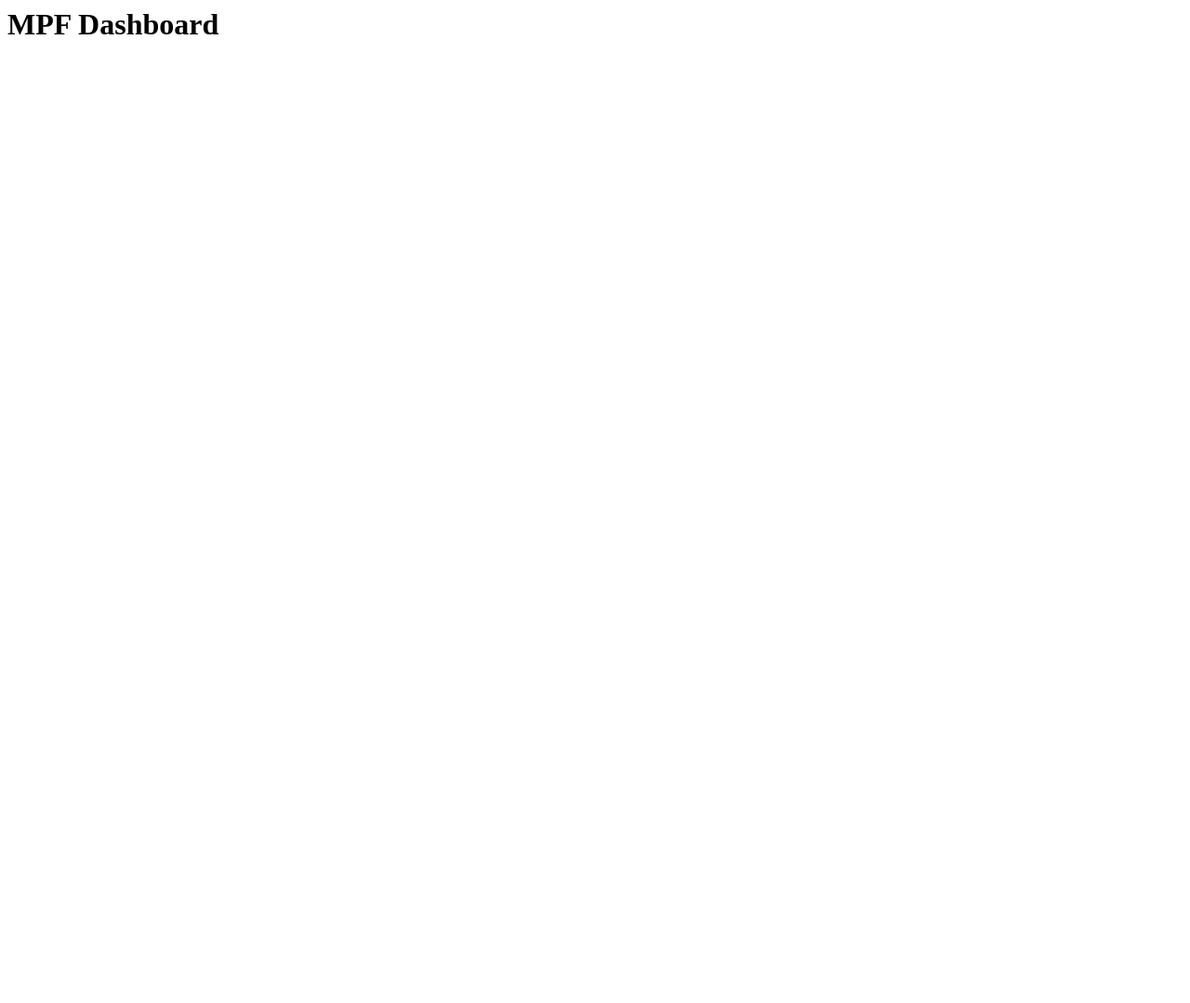
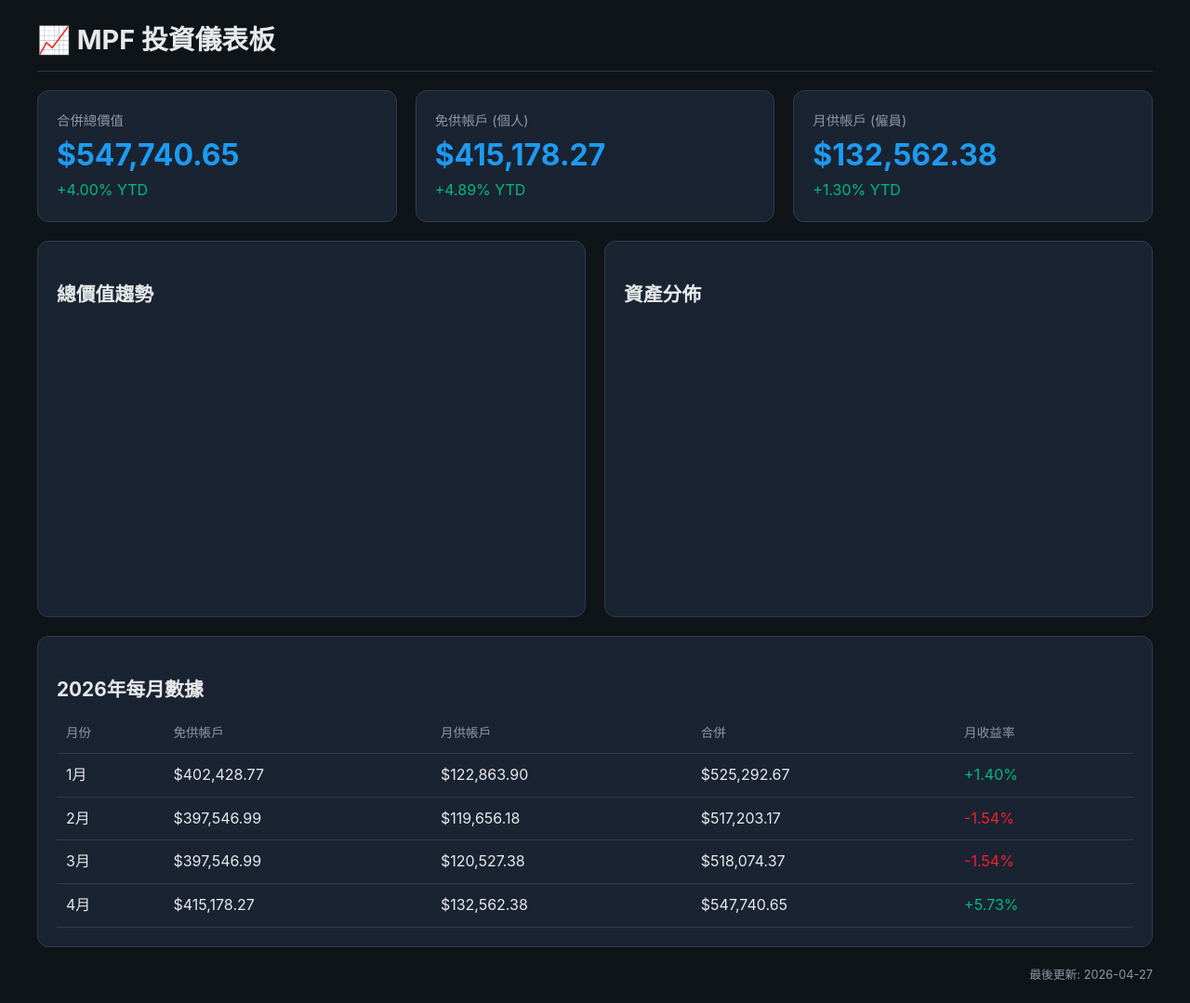
Before and after one commit to stephenclt23/mpf-dashboard, a plain HTML site: page index.html in a window 1280 px wide. Shown: the whole page at 93% size. Before the commit the page ends 800 px from the top, so only its background shows below. Drawn offline with nearby package versions, Linux system fonts and the light colour scheme.

Commit message:
Restore full dashboard

```diff
--- a/index.html
+++ b/index.html
@@ -1 +1,118 @@
-<html><body><h1>MPF Dashboard</h1></body></html>
+<!DOCTYPE html>
+<html lang="zh-HK">
+<head>
+  <meta charset="UTF-8">
+  <meta name="viewport" content="width=device-width, initial-scale=1.0">
+  <title>MPF 投資儀表板</title>
+  <script src="https://cdn.jsdelivr.net/npm/chart.js"></script>
+  <style>
+    * { box-sizing: border-box; margin: 0; padding: 0; }
+    :root {
+      --bg: #0f1419;
+      --card-bg: #1a2332;
+      --text: #e7e9ea;
+      --text-secondary: #8b98a5;
+      --border: #2f3b4b;
+      --accent: #1d9bf0;
+      --success: #00ba7c;
+      --danger: #f4212e;
+      --warning: #ffd400;
+    }
+    body { font-family: -apple-system, BlinkMacSystemFont, "Segoe UI", Roboto, sans-serif; background: var(--bg); color: var(--text); line-height: 1.6; padding: 20px; }
+    .container { max-width: 1200px; margin: 0 auto; }
+    h1 { font-size: 1.8rem; margin-bottom: 20px; border-bottom: 1px solid var(--border); padding-bottom: 10px; }
+    h2 { font-size: 1.3rem; margin: 20px 0 10px; }
+    .grid { display: grid; grid-template-columns: repeat(auto-fit, minmax(300px, 1fr)); gap: 20px; margin-bottom: 20px; }
+    .card { background: var(--card-bg); border-radius: 12px; padding: 20px; border: 1px solid var(--border); }
+    .stat { font-size: 2rem; font-weight: bold; color: var(--accent); }
+    .stat-label { color: var(--text-secondary); font-size: 0.9rem; }
+    .positive { color: var(--success); }
+    .negative { color: var(--danger); }
+    table { width: 100%; border-collapse: collapse; margin-top: 10px; }
+    th, td { padding: 10px; text-align: left; border-bottom: 1px solid var(--border); }
+    th { color: var(--text-secondary); font-weight: normal; font-size: 0.85rem; }
+    .chart-container { position: relative; height: 300px; }
+    .last-updated { color: var(--text-secondary); font-size: 0.8rem; text-align: right; margin-top: 20px; }
+  </style>
+</head>
+<body>
+  <div class="container">
+    <h1>📈 MPF 投資儀表板</h1>
+
+    <div class="grid">
+      <div class="card">
+        <div class="stat-label">合併總價值</div>
+        <div class="stat">$547,740.65</div>
+        <div class="positive">+4.00% YTD</div>
+      </div>
+      <div class="card">
+        <div class="stat-label">免供帳戶 (個人)</div>
+        <div class="stat">$415,178.27</div>
+        <div class="positive">+4.89% YTD</div>
+      </div>
+      <div class="card">
+        <div class="stat-label">月供帳戶 (僱員)</div>
+        <div class="stat">$132,562.38</div>
+        <div class="positive">+1.30% YTD</div>
+      </div>
+    </div>
+
+    <div class="grid">
+      <div class="card">
+        <h2>總價值趨勢</h2>
+        <div class="chart-container">
+          <canvas id="trendChart"></canvas>
+        </div>
+      </div>
+      <div class="card">
+        <h2>資產分佈</h2>
+        <div class="chart-container">
+          <canvas id="distributionChart"></canvas>
+        </div>
+      </div>
+    </div>
+
+    <div class="card">
+      <h2>2026年每月數據</h2>
+      <table>
+        <thead>
+          <tr><th>月份</th><th>免供帳戶</th><th>月供帳戶</th><th>合併</th><th>月收益率</th></tr>
+        </thead>
+        <tbody>
+          <tr><td>1月</td><td>$402,428.77</td><td>$122,863.90</td><td>$525,292.67</td><td class="positive">+1.40%</td></tr>
+          <tr><td>2月</td><td>$397,546.99</td><td>$119,656.18</td><td>$517,203.17</td><td class="negative">-1.54%</td></tr>
+          <tr><td>3月</td><td>$397,546.99</td><td>$120,527.38</td><td>$518,074.37</td><td class="negative">-1.54%</td></tr>
+          <tr><td>4月</td><td>$415,178.27</td><td>$132,562.38</td><td>$547,740.65</td><td class="positive">+5.73%</td></tr>
+        </tbody>
+      </table>
+    </div>
+
+    <div class="last-updated">最後更新: 2026-04-27</div>
+  </div>
+
+  <script>
+    const trendCtx = document.getElementById('trendChart').getContext('2d');
+    new Chart(trendCtx, {
+      type: 'line',
+      data: {
+        labels: ['1月', '2月', '3月', '4月'],
+        datasets: [
+          { label: '免供帳戶', data: [402428.77, 397546.99, 397546.99, 415178.27], borderColor: '#1d9bf0', backgroundColor: 'rgba(29,155,240,0.1)', fill: true, tension: 0.4 },
+          { label: '月供帳戶', data: [122863.90, 119656.18, 120527.38, 132562.38], borderColor: '#00ba7c', backgroundColor: 'rgba(0,186,124,0.1)', fill: true, tension: 0.4 }
+        ]
+      },
+      options: { responsive: true, maintainAspectRatio: false, plugins: { legend: { labels: { color: '#e7e9ea' } } } }, scales: { x: { ticks: { color: '#8b98a5' }, grid: { color: '#2f3b4b' } }, y: { ticks: { color: '#8b98a5' }, grid: { color: '#2f3b4b' } } } }
+    });
+
+    const distCtx = document.getElementById('distributionChart').getContext('2d');
+    new Chart(distCtx, {
+      type: 'doughnut',
+      data: {
+        labels: ['免供帳戶', '月供帳戶'],
+        datasets: [{ data: [415178.27, 132562.38], backgroundColor: ['#1d9bf0', '#00ba7c'], borderColor: '#0f1419', borderWidth: 3 }]
+      },
+      options: { responsive: true, maintainAspectRatio: false, plugins: { legend: { position: 'bottom', labels: { color: '#e7e9ea' } } } }
+    });
+  </script>
+</body>
+</html>
```
